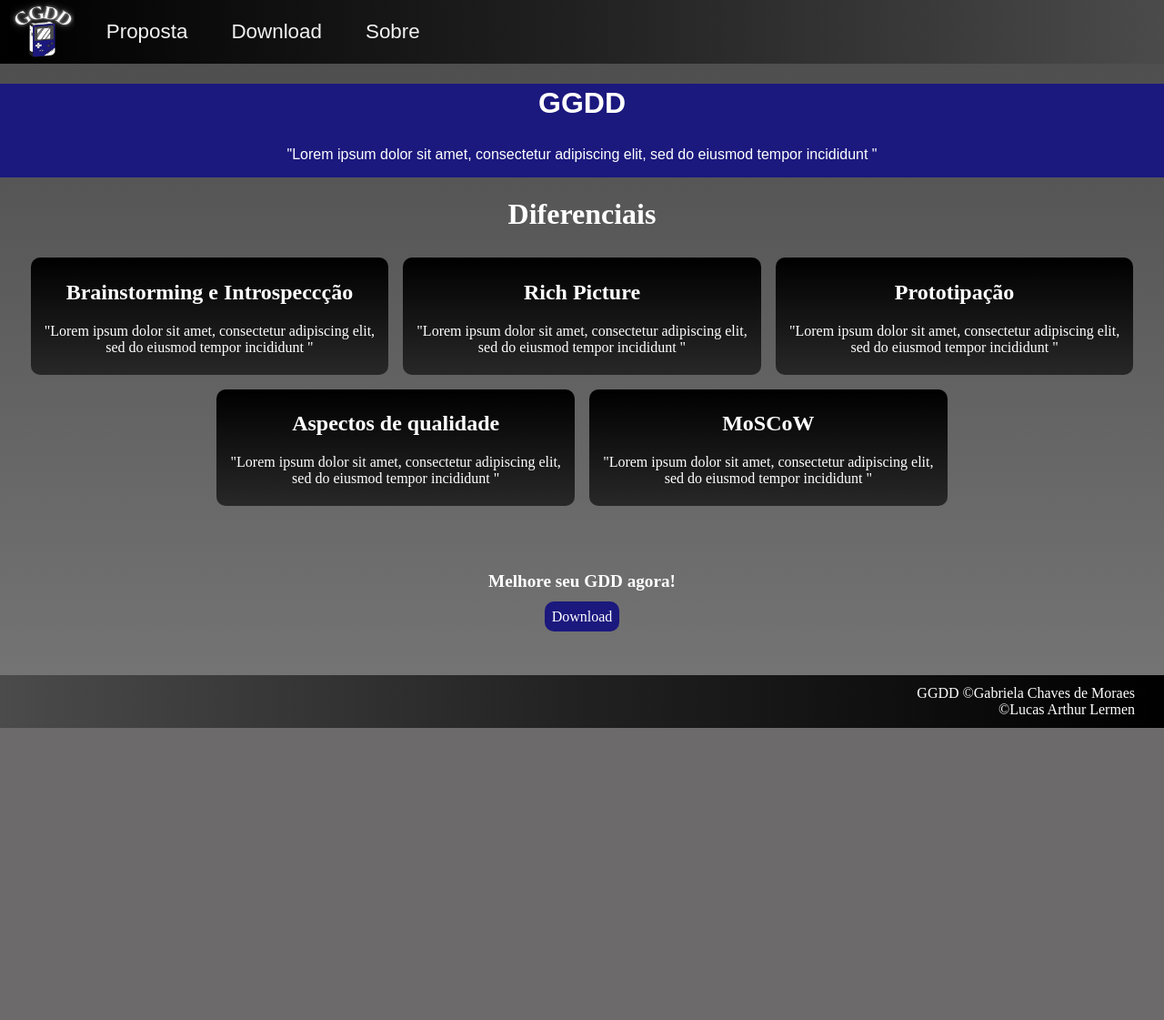
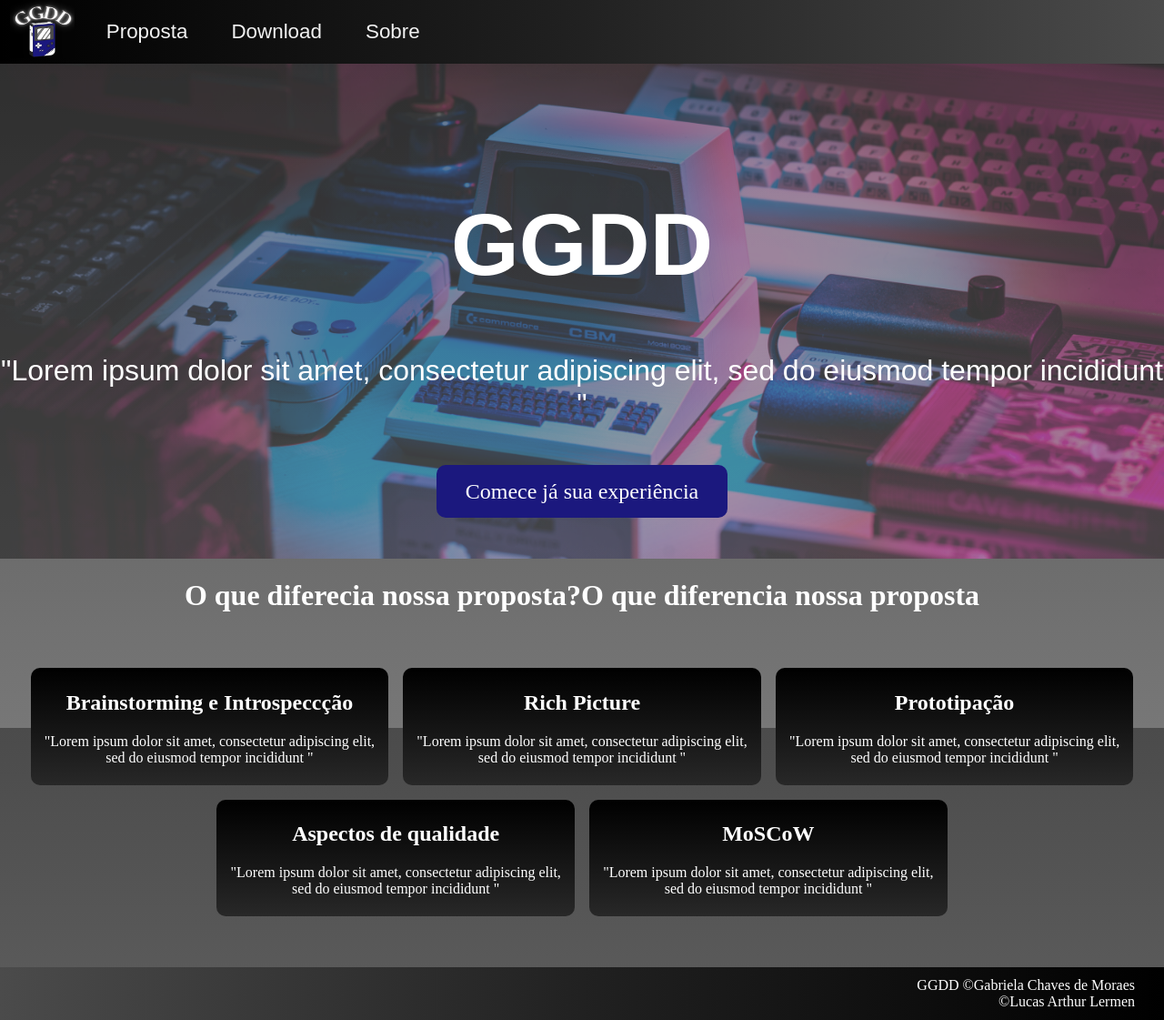
Before and after one commit to TCC-GGDD/GGDD_SiteInformativo, a PHP site: page / in a window 1280 px wide. Shown: the whole page at 91% size. Before the commit the page ends 800 px from the top, so only its background shows below. Run offline with PHP 8.4, Linux system fonts and the light colour scheme.

Commit message:
Adicionando banner na página inicial.

```diff
--- a/css/main.css
+++ b/css/main.css
@@ -61,23 +61,64 @@
   text-align: center;
 }
 
-  .briefcontainer {
-    background-color: #1b187e;
-    color: white;
-    font-family: Arial, Helvetica, sans-serif;
+  .mainbanner {
+    position: relative;
+    height: 34rem;
+    justify-content: center;
+    align-items: center;
+    margin-bottom: 1rem;
   }
 
-    .brieftitle {
-      padding-top: .2rem;
+  .mainbanner::before {
+      content: '';
+      position: absolute;
+      top: 0px;
+      right: 0px;
+      bottom: 0px;
+      left: 0px;
+      background-image: url("../img/Foto_capa.jpg");
+      background-size: 100% auto;
+      background-position: center;
+      opacity: 0.4;
     }
 
-    .brieftext {
-      padding: .5rem 0 1rem;
+
+    .mainbanner h1{
+      position: relative;
+      color: white;
+      font-size: 6rem;
+      font-family: Arial, Helvetica, sans-serif;
+      padding-top: 9rem;
+      margin-top: 0;
+    }
+
+    .mainbanner p{
+      position: relative;
+      color: white;
+      font-size: 2rem;
+      font-family: Arial, Helvetica, sans-serif;
+      padding-bottom: 2rem;
+    }
+
+    .downloadbutton {
+      position: relative;
+      background-color: #1b187e;
+      color: white;
+      font-size: 1.5rem;
+      text-decoration: none;
+      padding: 1rem 2rem;
+      border-radius: 10px;
+    }
+
+    .downloadbutton:hover {
+      padding: 1.5rem 2.5rem;
+      background-color: darkblue;
     }
 
   .funcionalidadestitle {
-    align-self: center;
+    text-align: center;
     color: white;
+    padding-bottom: 2rem;
   }
 
   .funcionalidadescontainer {
@@ -85,6 +126,7 @@
     display: flex;
     flex-wrap: wrap;
     justify-content: center;
+    margin-bottom: 3rem;
   }
     .funcionalidade {
       width: 30%;
@@ -101,28 +143,6 @@
       margin-bottom: 1rem;
     }
 
-  .downloadcontainer {
-    color: white;
-    margin: 4rem 0 1.5rem;
-  }
-
-    .downloadtitle {
-      font-size: 1.2rem;
-      font-weight: bolder;
-    }
-
-    .downloadbutton {
-      background-color: #1b187e;
-      color: white;
-      text-decoration: none;
-      padding: .5rem .5rem;
-      border-radius: 10px;
-    }
-
-    .downloadbutton:hover {
-      padding: .6rem .6rem;
-      background-color: darkblue;
-    }
 
 .footer {
   background: rgb(0,0,0);
--- a/index.html
+++ b/index.html
@@ -13,13 +13,12 @@
     <a class="tab" href="pages/sobre.html">Sobre</a>
   </div>
   <div class="content">
-    <div class="briefcontainer">
-      <h1 class="brieftitle"> GGDD</h1>
-      <p class="brieftext">
-        "Lorem ipsum dolor sit amet, consectetur adipiscing elit, sed do eiusmod tempor incididunt "
-      </p>
+    <div class="mainbanner">
+      <h1>GGDD</h1>
+      <p>"Lorem ipsum dolor sit amet, consectetur adipiscing elit, sed do eiusmod tempor incididunt "</p>
+      <a href="pages/download.html" class="downloadbutton">Comece já sua experiência</a>
     </div>
-    <h1 class="funcionalidadestitle">Diferenciais</h1>
+    <h1 class="funcionalidadestitle">O que diferecia nossa proposta?O que diferencia nossa proposta</h1>
     <div class="funcionalidadescontainer">
       <div class="funcionalidade">
         <h2>Brainstorming e Introspeccção</h2>
@@ -42,10 +41,6 @@
         <p>"Lorem ipsum dolor sit amet, consectetur adipiscing elit, sed do eiusmod tempor incididunt "</p>
       </div>
     </div>
-    <div class="downloadcontainer">
-      <p class="downloadtitle">Melhore seu GDD agora!</p>
-      <a href="pages/download.html" class="downloadbutton">Download</a>
-    </div>
   </div>
   <div class="footer">
     <div class="copyright">GGDD ©Gabriela Chaves de Moraes</div>
```
Also changed, not shown: img/Foto_capa.jpg (added).
